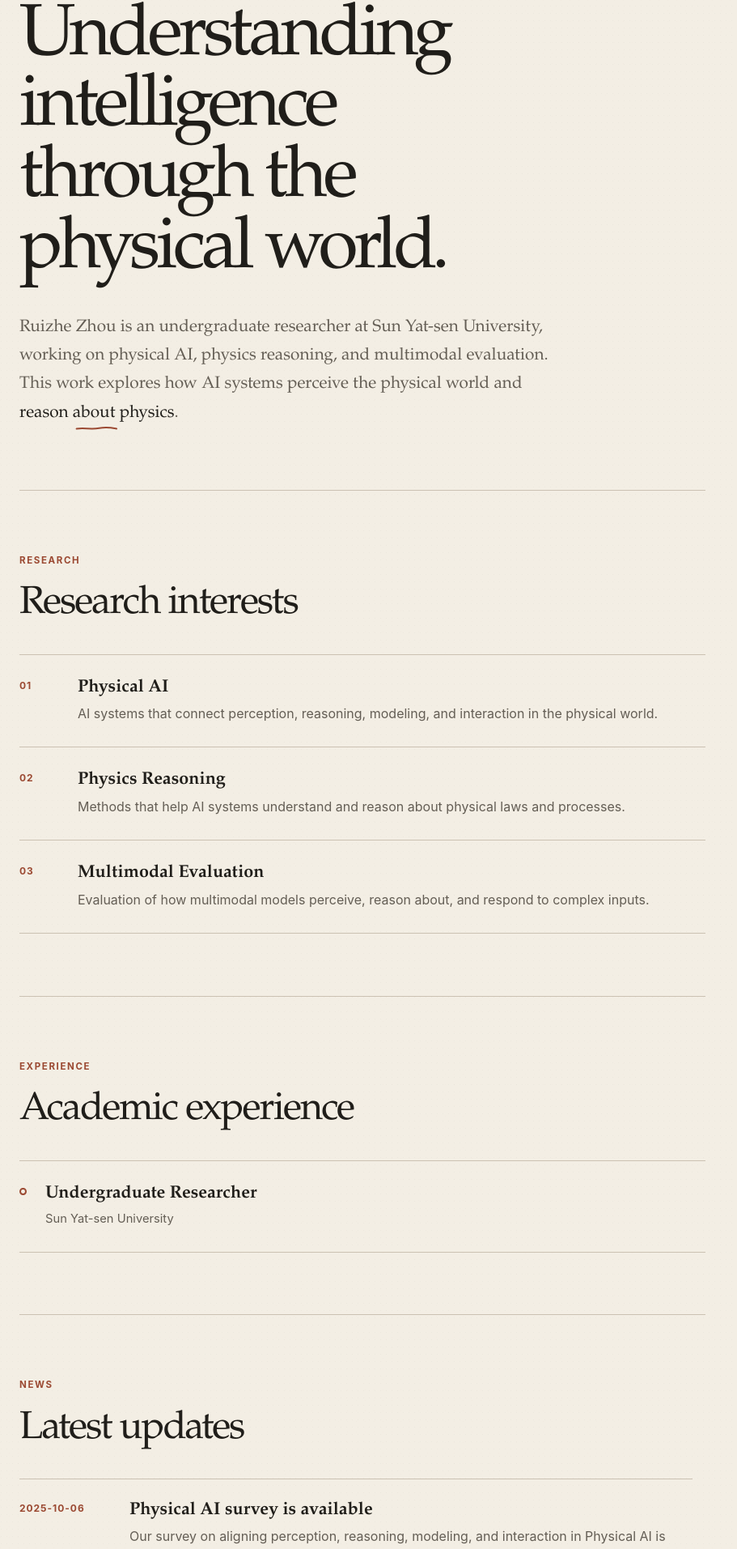
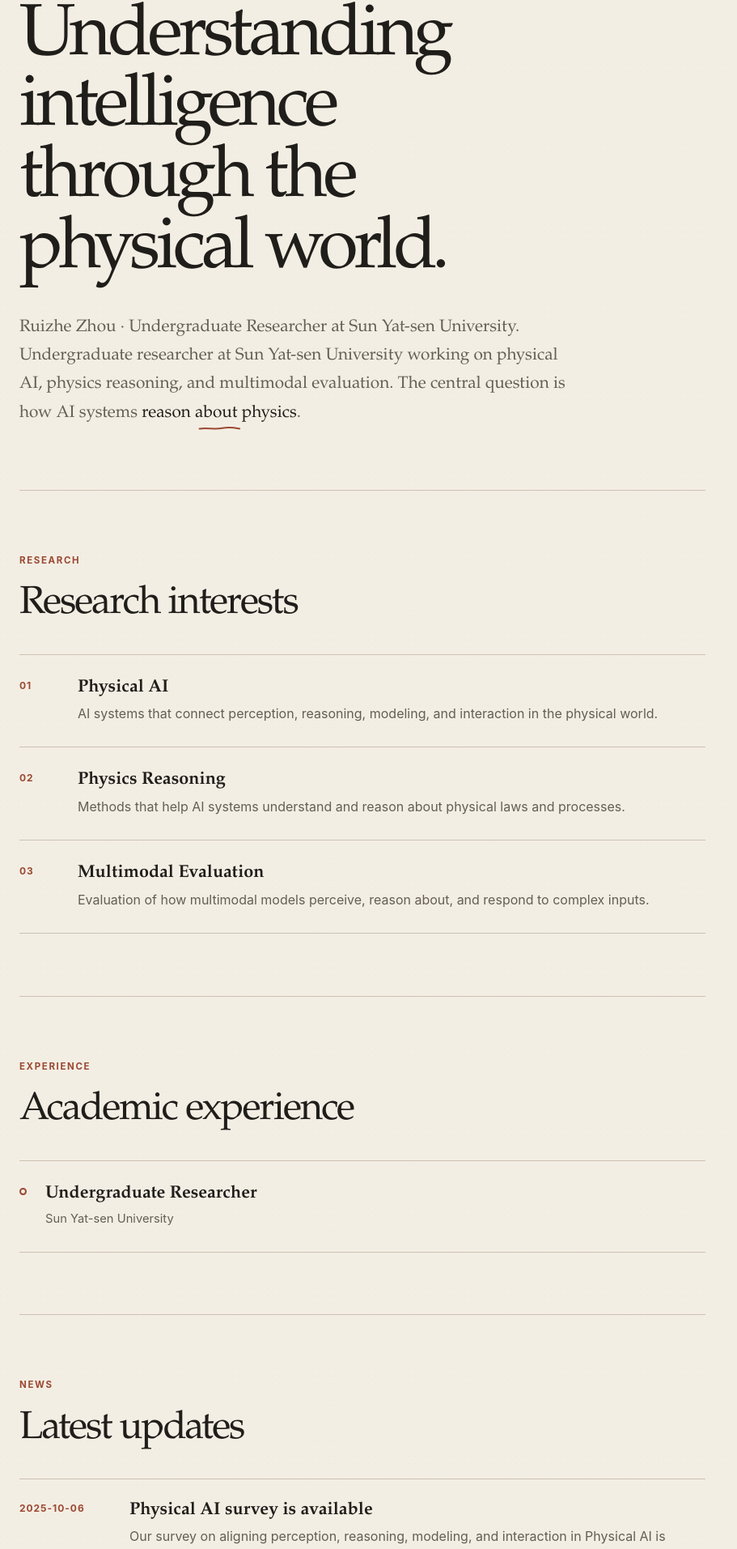
Before and after one commit to RitzChow/RitzChow.github.io, a Next.js app: page / in a window 1280 px wide. Shown: the part 247-2160 px from the top of the page at 81% size, without its empty margins (0-911 px from the left). Built offline with nearby package versions, Linux system fonts and the light colour scheme.

Commit message:
fix: refine home content and news scrolling

```diff
--- a/src/app/globals.css
+++ b/src/app/globals.css
@@ -297,10 +297,13 @@ a {
 }
 
 .news-feed {
-  height: 25rem;
+  scrollbar-color: var(--clay) transparent;
+}
+
+.news-feed--scrollable {
+  max-height: 25rem;
   padding-right: 1rem;
   overflow-y: auto;
-  scrollbar-color: var(--clay) transparent;
 }
 
 .news-item {
@@ -359,8 +362,8 @@ a {
     gap: 0.75rem;
   }
 
-  .news-feed {
-    height: auto;
+  .news-feed--scrollable {
+    max-height: none;
     padding-right: 0;
     overflow: visible;
   }
--- a/src/components/about-section.tsx
+++ b/src/components/about-section.tsx
@@ -1,18 +1,22 @@
 import { profile } from "@/data/profile";
+import type { Profile } from "@/data/types";
 import { RoughMark } from "./rough-mark";
 
-export function AboutSection() {
+type AboutSectionProps = {
+  data?: Profile;
+};
+
+export function AboutSection({ data = profile }: AboutSectionProps) {
   return (
     <section aria-labelledby="about-heading" className="home-section about" id="about">
       <p className="section-label">About</p>
       <h1 id="about-heading">Understanding intelligence through the physical world.</h1>
       <div className="about__bio">
         <p>
-          {profile.name} is an undergraduate researcher at {profile.institution},
-          working on physical AI, physics reasoning, and multimodal evaluation.
+          {data.name} · {data.role} at {data.institution}.
         </p>
         <p>
-          This work explores how AI systems perceive the physical world and{" "}
+          {data.bio} The central question is how AI systems{" "}
           <span className="rough-phrase">
             reason about physics
             <RoughMark className="rough-phrase__mark" variant="underline" />
--- a/src/components/news-section.tsx
+++ b/src/components/news-section.tsx
@@ -1,3 +1,6 @@
+"use client";
+
+import { useEffect, useState } from "react";
 import { news } from "@/data/news";
 import type { NewsItem } from "@/data/types";
 import { sortNews } from "@/lib/content";
@@ -6,16 +9,41 @@ type NewsSectionProps = {
   items?: readonly NewsItem[];
 };
 
+// Four updates fit within the desktop reading area without internal scrolling.
+const NEWS_SCROLL_THRESHOLD = 4;
+const DESKTOP_MEDIA_QUERY = "(min-width: 761px)";
+
 export function NewsSection({ items = news }: NewsSectionProps) {
+  const sortedItems = sortNews(items);
+  const [isDesktop, setIsDesktop] = useState(false);
+
+  useEffect(() => {
+    if (typeof window.matchMedia !== "function") return;
+
+    const media = window.matchMedia(DESKTOP_MEDIA_QUERY);
+    const updateViewport = () => setIsDesktop(media.matches);
+
+    updateViewport();
+    media.addEventListener("change", updateViewport);
+    return () => media.removeEventListener("change", updateViewport);
+  }, []);
+
   if (items.length === 0) return null;
+
+  const isScrollable = isDesktop && sortedItems.length > NEWS_SCROLL_THRESHOLD;
 
   return (
     <section aria-labelledby="news-heading" className="home-section" id="news">
       <p className="section-label">News</p>
       <h2 id="news-heading">Latest updates</h2>
-      <div aria-label="News updates" className="news-feed" role="region" tabIndex={0}>
+      <div
+        aria-label={isScrollable ? "News updates" : undefined}
+        className={`news-feed${isScrollable ? " news-feed--scrollable" : ""}`}
+        role={isScrollable ? "region" : undefined}
+        tabIndex={isScrollable ? 0 : undefined}
+      >
         <ol>
-          {sortNews(items).map((item) => (
+          {sortedItems.map((item) => (
             <li className="news-item" key={`${item.date}-${item.title}`}>
               <time dateTime={item.date}>{item.date}</time>
               <div>
```
Also changed, not shown: 1 other file (tests, documents, lock files or other folders).
